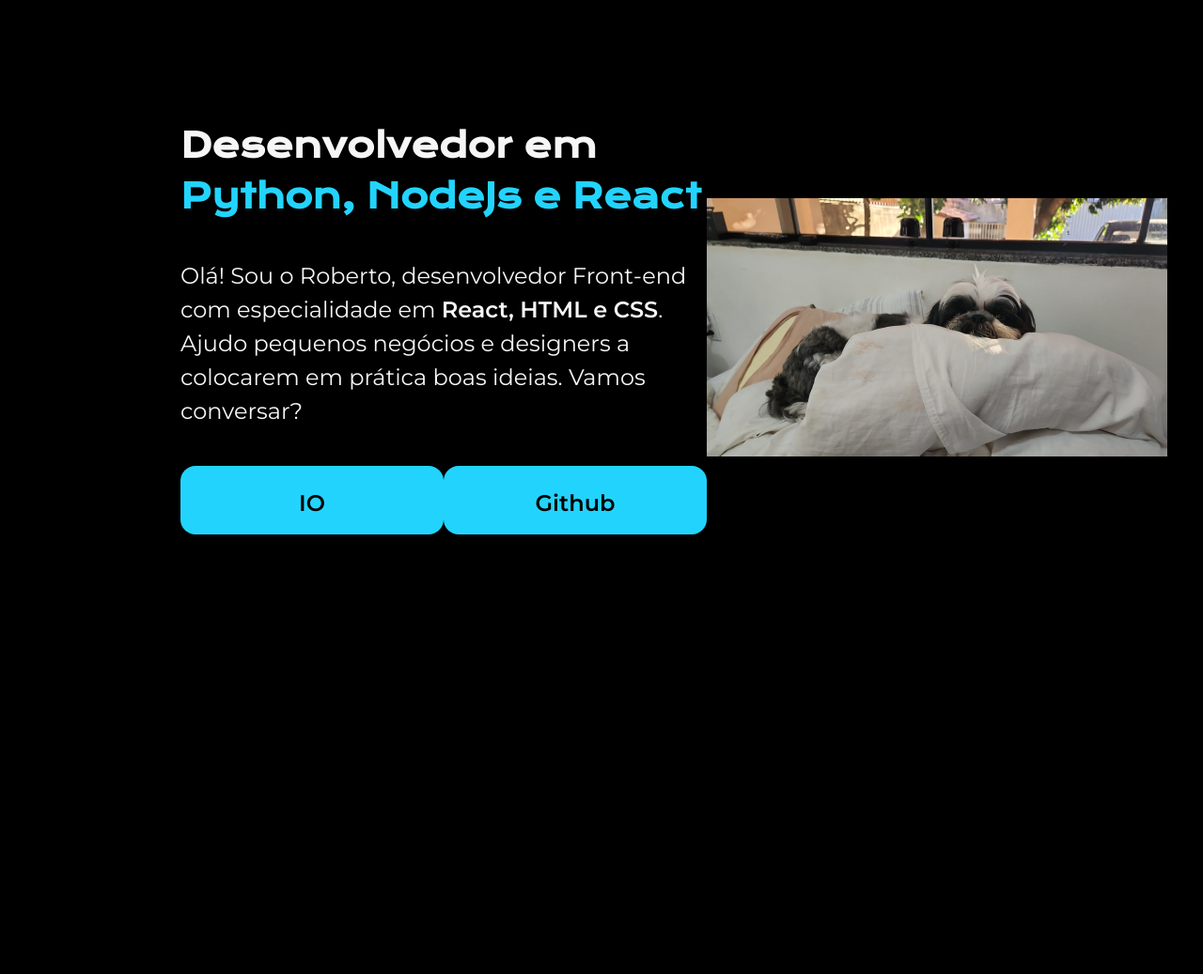
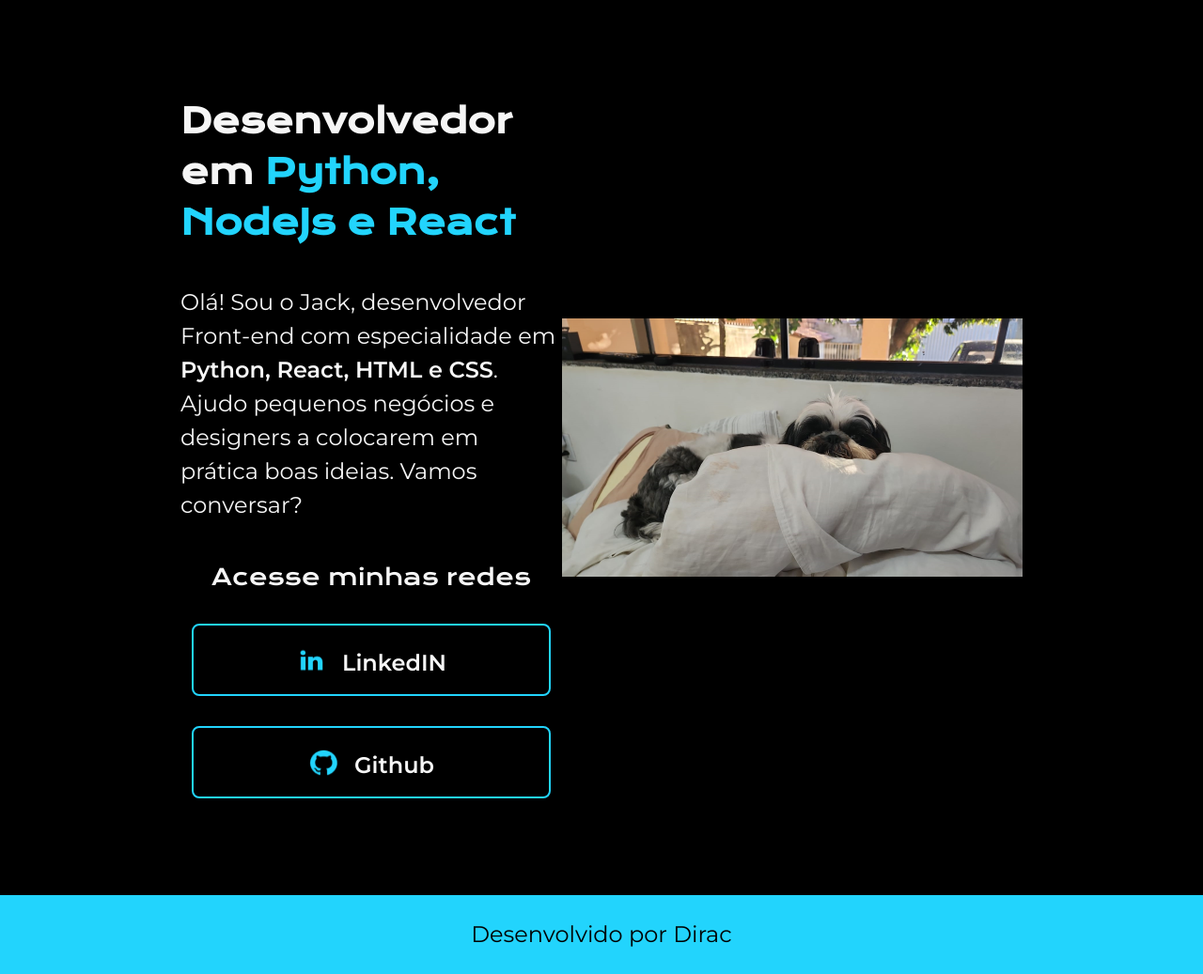
Before and after one commit to jrsmoura/front-end, a plain HTML site: page index.html in a window 1280 px wide. Shown: the whole page at 94% size. Before the commit the page ends 800 px from the top, so only its background shows below. Drawn offline with nearby package versions, Linux system fonts and the light colour scheme.

Commit message:
Ícones, ajuste dos botões e footer

```diff
--- a/css/style.css
+++ b/css/style.css
@@ -7,7 +7,7 @@
 
 body {
     background-color: #000000;
-    height: 100hv;
+    /* height: 100hv; */
     box-sizing: border-box;
     color: #F6F6F6;
     font-family: sans-serif;
@@ -20,7 +20,7 @@ body {
 }
 
 .apresentacao{
-    margin: 10% 15%;
+    padding: 8% 15%;
     display: flex;
     align-items: center;
     justify-content: space-between;
@@ -35,7 +35,7 @@ body {
 
 .apresentacao__conteudo__titulo {
     font-size: 36px;
-    font-family: 'Krona One', sans-serif;;
+    font-family: 'Krona One', sans-serif;
 }
 
 .apresentacao__conteudo__texto {
@@ -45,20 +45,46 @@ body {
 
 .apresentacao__links {
     display: flex;
+    flex-direction: column;
     justify-content: space-between;
+    align-items: center;
+    gap: 32px
 }
 
 
+.apresentacao__links__subtitulo {
+    font-family: 'Krona One', sans-serif;
+    font-weight: 400;
+    font-size: 24px;
+}
+
 .apresentacao__links__link {
-    background-color: #22D4FD;
-    width: 280px;
+    /* background-color: #22D4FD; */
+    display: flex;
+    justify-content: center;
+    gap: 16px;
+    border: solid 2px #22D4FD;
+    width: 378px;
     height: 30px;
     text-align: center;
-    border-radius: 16px;
+    border-radius: 8px;
     text-decoration: none;
     font-size: 24px;
-    color: #000000;
+    color: #F6F6F6;
     font-family: 'Montserrat', sans-serif;
     font-weight: 600;
     padding: 21.5px 0px;
 }
+
+.apresentacao__links__link:hover {
+    background-color: #272727;
+}
+
+.rodape {
+    padding: 24px;
+    text-align: center;
+    font-family: "Montserrat", sans-serif;
+    font-size: 24px;
+    color: #000000;
+    background-color: #22D4FD;
+}
--- a/index.html
+++ b/index.html
@@ -13,17 +13,24 @@
         <section class="apresentacao__conteudo">
             <H1 class="apresentacao__conteudo__titulo">Desenvolvedor em <strong class="titulo-destaque"> Python, NodeJs e React</strong></H1>
 
-            <p class="apresentacao__conteudo__texto">Olá! Sou o Roberto, desenvolvedor Front-end com especialidade
-                em <strong>React, HTML e CSS</strong>. Ajudo pequenos negócios e designers a colocarem
+            <p class="apresentacao__conteudo__texto">Olá! Sou o Jack, desenvolvedor Front-end com especialidade
+                em <strong>Python, React, HTML e CSS</strong>. Ajudo pequenos negócios e designers a colocarem
                 em prática boas ideias. Vamos conversar?</p>
             <div class="apresentacao__links">
-                <a class="apresentacao__links__link" href="https://github.com/jrsmoura/jrsmoura.io">IO</a>
-                <a class="apresentacao__links__link" href="https://github.com/jrsmoura/">Github</a>
+                <h2 class="apresentacao__links__subtitulo">Acesse minhas redes</h2>
+                <a class="apresentacao__links__link" href="https://linkedin/in/roberto-steiner">
+                    <img src="./imgs/linkedin.png" alt="">
+                    LinkedIN
+                </a>
+                <a class="apresentacao__links__link" href="https://github.com/jrsmoura/">
+                    <img src="./imgs/github.png" alt="">
+                    Github
+                </a>
             </div>
         </section>
         <img src="imgs/Jack_v2.png" alt="Jackinho deitado">
     </main>
-
+    <footer class="rodape">Desenvolvido por Dirac</footer>
 
 </body>
 </html>
```
Also changed, not shown: about.html (added), imgs/Imagem.png (added), imgs/github.png (added), imgs/icons8-github.gif (added), imgs/instagram.png (added), imgs/linkedin.png (added), imgs/twitch.png (added), imgs/twitter.png (added).
